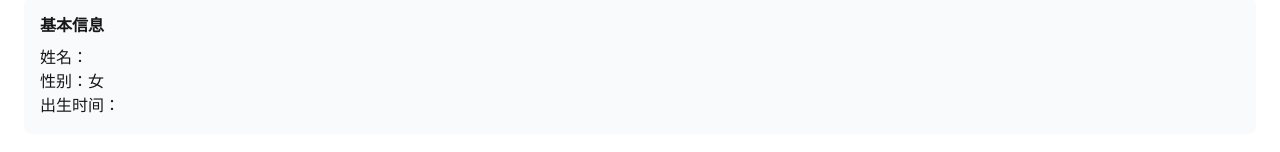
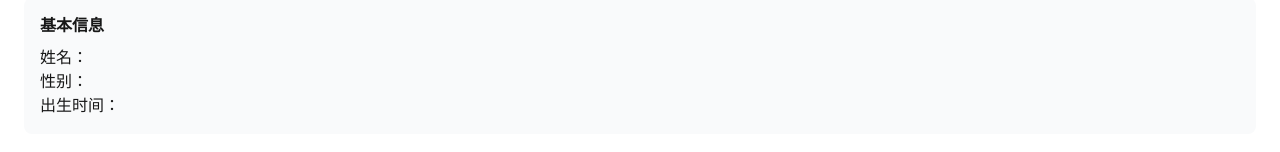
Before and after one commit to liuweifly/kun-genie, a Next.js app: page / in a window 1280 px wide. Shown: the part 616-768 px from the top of the page. Built offline with nearby package versions, Linux system fonts and the light colour scheme.

Commit message:
更新调试信息性别展示的问题

```diff
--- a/src/app/page.tsx
+++ b/src/app/page.tsx
@@ -89,7 +89,9 @@ export default function Home() {
               <div className="p-4 bg-gray-50 dark:bg-gray-800 rounded-lg">
                 <h3 className="font-semibold mb-2 dark:text-white">基本信息</h3>
                 <p className="dark:text-gray-300">姓名：{state.values.name}</p>
-                <p className="dark:text-gray-300">性别：{state.values.gender === 'male' ? '男' : '女'}</p>
+                <p className="dark:text-gray-300">
+                  性别：{state.values.gender && (state.values.gender === 'male' ? '男' : '女')}
+                </p>
                 <p className="dark:text-gray-300">出生时间：{state.values.birthDateTime}</p>
               </div>
 
```
